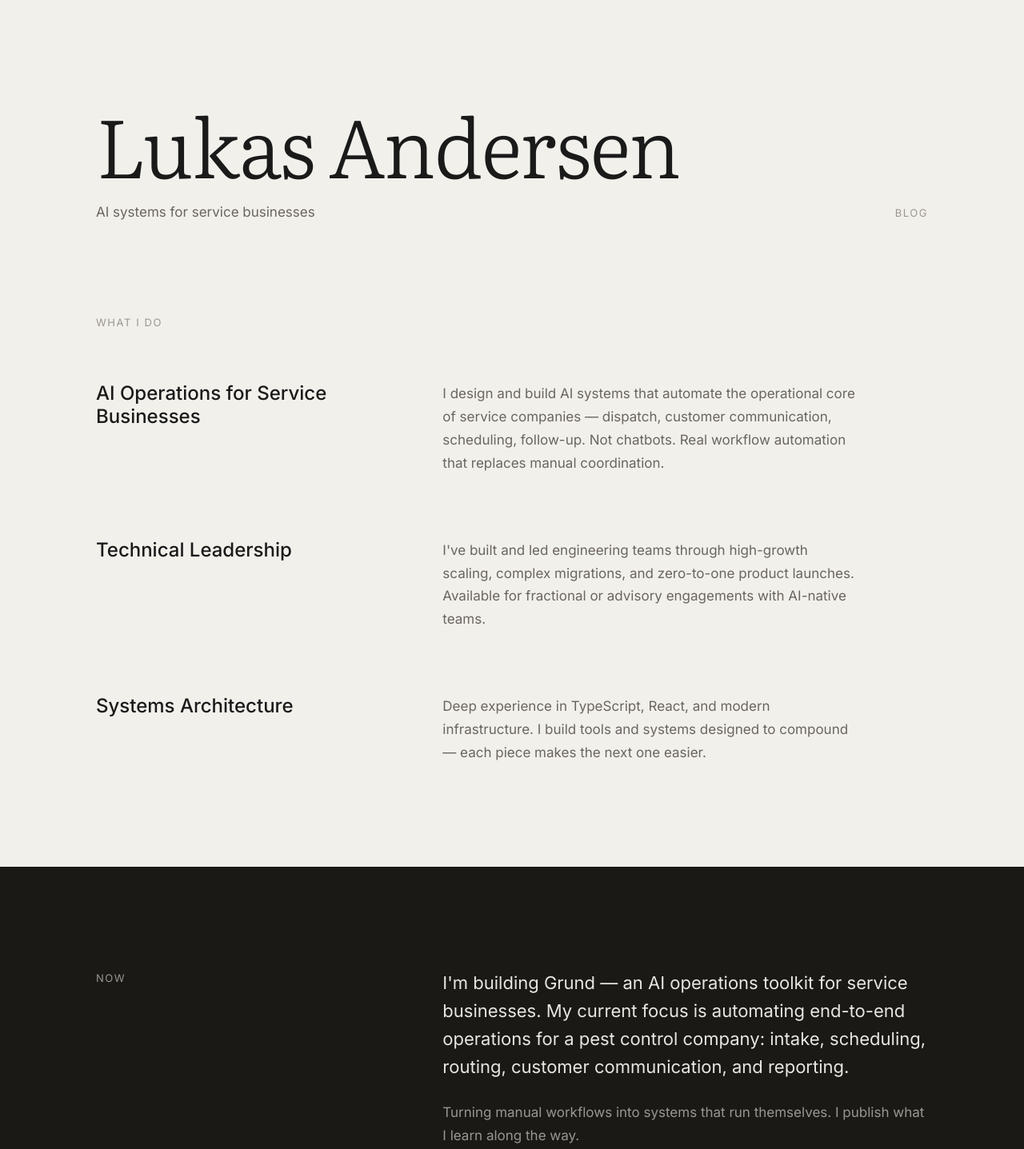
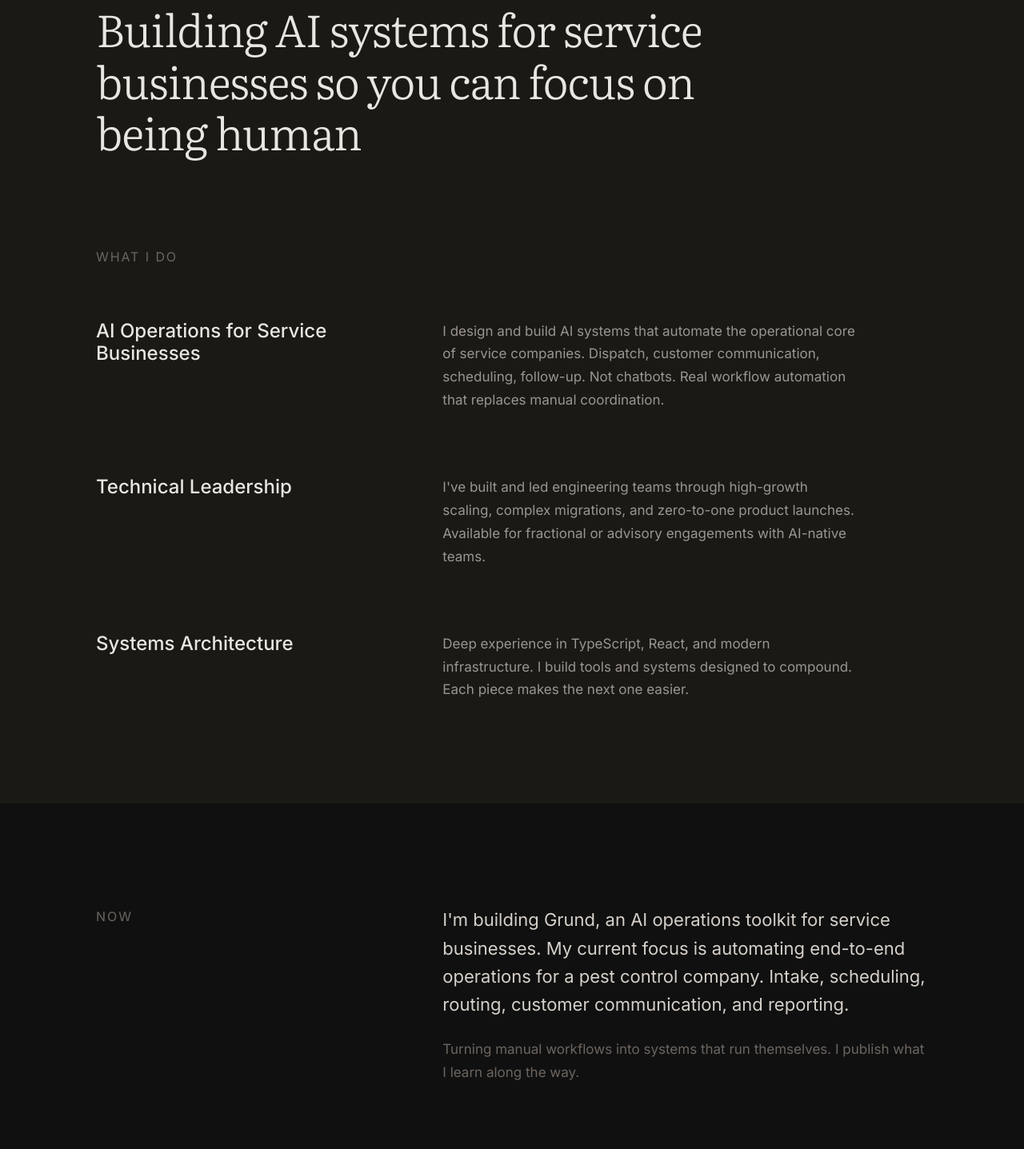
Before and after one commit to slate71/lukasandersen, an Astro site: page / in a window 1280 px wide. Shown: the part 56-1493 px from the top of the page at 80% size. Built offline with nearby package versions, Linux system fonts and the light colour scheme; Astro itself is replaced by a stand-in of ours.

Commit message:
Initial Netlify deploy

```diff
--- a/src/pages/index.astro
+++ b/src/pages/index.astro
@@ -4,43 +4,33 @@ import BaseLayout from "../layouts/BaseLayout.astro";
 
 <BaseLayout>
     <header
-        class="min-h-[50vh] flex flex-col justify-end pb-12 md:pb-16 px-6 md:px-12 lg:px-20 max-w-[1200px] mx-auto"
+        class="min-h-[38vh] flex flex-col justify-end pb-12 md:pb-16 px-6 md:px-12 lg:px-20 max-w-300 mx-auto"
     >
+        <p class="text-[16px] uppercase tracking-[0.12em] text-text-muted mb-8">
+            Lukas Andersen
+        </p>
         <h1
-            class="font-serif text-[clamp(3rem,8vw,7.5rem)] font-light leading-[0.95] tracking-[-0.02em] text-text-primary"
+            class="font-serif text-[clamp(1.75rem,4.5vw,3.5rem)] font-light leading-[1.15] tracking-[-0.02em] text-text-primary max-w-[800px]"
         >
-            Lukas Andersen
+            Building AI systems for service businesses so you can focus on being
+            human
         </h1>
-        <div
-            class="flex flex-col md:flex-row md:items-baseline md:justify-between mt-6 gap-4"
-        >
-            <p class="text-[17px] text-text-secondary">
-                AI systems for service businesses
-            </p>
-            <nav>
-                <a
-                    href="/blog"
-                    class="text-[13px] uppercase tracking-[0.12em] text-text-muted hover:text-accent transition-colors"
-                    >Blog</a
-                >
-            </nav>
-        </div>
     </header>
 
     <!-- <section class="py-12 md:py-16 px-6 md:px-12 lg:px-20 max-w-[1200px] mx-auto">
     <div class="grid grid-cols-1 md:grid-cols-12">
       <div class="md:col-span-7 lg:col-span-6">
-        <p class="text-text-secondary mb-6">I'm a senior full stack engineer and technical operator with 12+ years building complex software systems — data visualization platforms, multi-tenant architecture, engineering teams from the ground up. I've led teams at companies scaling from early stage through acquisition.</p>
+        <p class="text-text-secondary mb-6">I'm a senior full stack engineer and technical operator with 12+ years building complex software systems, including data visualization platforms, multi-tenant architecture, engineering teams from the ground up. I've led teams at companies scaling from early stage through acquisition.</p>
         <p class="text-text-secondary">Now I work at the intersection of AI and operations, building automations that handle the coordination, scheduling, and communication work that keeps service businesses running.</p>
       </div>
     </div>
   </section> -->
 
     <section
-        class="pt-12 pb-24 md:pb-32 px-6 md:px-12 lg:px-20 max-w-[1200px] mx-auto"
+        class="pt-12 pb-24 md:pb-32 px-6 md:px-12 lg:px-20 max-w-300 mx-auto"
     >
         <h2
-            class="text-[13px] uppercase tracking-[0.12em] text-text-muted mb-16"
+            class="text-[16px] uppercase tracking-[0.12em] text-text-muted mb-16"
         >
             What I Do
         </h2>
@@ -54,7 +44,7 @@ import BaseLayout from "../layouts/BaseLayout.astro";
                 </h3>
                 <p class="text-text-secondary md:col-span-6 md:col-start-6">
                     I design and build AI systems that automate the operational
-                    core of service companies — dispatch, customer
+                    core of service companies. Dispatch, customer
                     communication, scheduling, follow-up. Not chatbots. Real
                     workflow automation that replaces manual coordination.
                 </p>
@@ -83,17 +73,17 @@ import BaseLayout from "../layouts/BaseLayout.astro";
                 <p class="text-text-secondary md:col-span-6 md:col-start-6">
                     Deep experience in TypeScript, React, and modern
                     infrastructure. I build tools and systems designed to
-                    compound — each piece makes the next one easier.
+                    compound. Each piece makes the next one easier.
                 </p>
             </div>
         </div>
     </section>
 
     <section class="bg-bg-dark py-24 lg:py-32">
-        <div class="px-6 md:px-12 lg:px-20 max-w-[1200px] mx-auto">
+        <div class="px-6 md:px-12 lg:px-20 max-w-300 mx-auto">
             <div class="grid grid-cols-1 md:grid-cols-12">
                 <h2
-                    class="text-[13px] uppercase tracking-[0.12em] text-text-secondary-on-dark md:col-span-4 mb-8 md:mb-0"
+                    class="text-[16px] uppercase tracking-[0.12em] text-text-secondary-on-dark md:col-span-4 mb-8 md:mb-0"
                 >
                     Now
                 </h2>
@@ -101,10 +91,10 @@ import BaseLayout from "../layouts/BaseLayout.astro";
                     <p
                         class="text-[19px] md:text-[22px] leading-[1.6] text-text-on-dark mb-6"
                     >
-                        I'm building Grund — an AI operations toolkit for
+                        I'm building Grund, an AI operations toolkit for
                         service businesses. My current focus is automating
-                        end-to-end operations for a pest control company:
-                        intake, scheduling, routing, customer communication, and
+                        end-to-end operations for a pest control company.
+                        Intake, scheduling, routing, customer communication, and
                         reporting.
                     </p>
                     <p class="text-text-secondary-on-dark">
--- a/src/styles/global.css
+++ b/src/styles/global.css
@@ -1,16 +1,16 @@
 @import "tailwindcss";
 
 @theme inline {
-  --color-bg-primary: #f2f0eb;
-  --color-bg-surface: #e8e6e1;
-  --color-bg-dark: #1a1916;
-  --color-text-on-dark: #e8e6e1;
-  --color-text-secondary-on-dark: #9b9590;
-  --color-text-primary: #1a1a1a;
-  --color-text-secondary: #6b6560;
-  --color-text-muted: #9b9590;
-  --color-border-default: #d5d0ca;
-  --color-accent: #3d3a37;
+  --color-bg-primary: #1a1916;
+  --color-bg-surface: #24221e;
+  --color-bg-dark: #111010;
+  --color-text-on-dark: #d5d0ca;
+  --color-text-secondary-on-dark: #6b6560;
+  --color-text-primary: #e8e6e1;
+  --color-text-secondary: #9b9590;
+  --color-text-muted: #6b6560;
+  --color-border-default: #3d3a37;
+  --color-accent: #d5d0ca;
   --font-sans: 'Inter', system-ui, sans-serif;
   --font-serif: 'Literata', Georgia, serif;
 }
```
